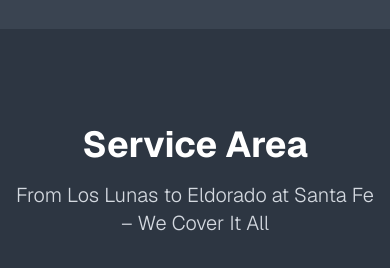
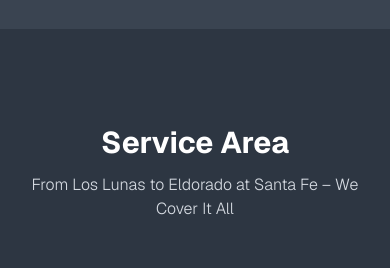
Before and after one commit to davisbryan595-lang/salinas, a Next.js app: page / in a window 390 px wide. Shown: the part 8500-8768 px from the top of the page. Built offline with nearby package versions, Linux system fonts and the light colour scheme; grey boxes are pictures that could not be loaded.

Commit message:
completionId: cgen-925294a056ae47ff9852d54e1b1cafd7
cgen-925294a056ae47ff9852d54e1b1cafd7

```diff
--- a/components/service-area.tsx
+++ b/components/service-area.tsx
@@ -8,9 +8,9 @@ export default function ServiceArea() {
   return (
     <section className="py-24" style={{ backgroundColor: "#2d3642" }}>
       <div className="max-w-7xl mx-auto px-4 sm:px-6 lg:px-8">
-        <div className="text-center mb-16">
-          <h2 className="text-4xl sm:text-5xl font-bold text-white mb-4">Service Area</h2>
-          <p className="text-xl font-light" style={{ color: "#d4d9e0" }}>
+        <div className="text-center mb-12 sm:mb-16">
+          <h2 className="text-3xl sm:text-4xl md:text-5xl font-bold text-white mb-3 sm:mb-4">Service Area</h2>
+          <p className="text-base sm:text-lg md:text-xl font-light" style={{ color: "#d4d9e0" }}>
             From Los Lunas to Eldorado at Santa Fe – We Cover It All
           </p>
         </div>
```
